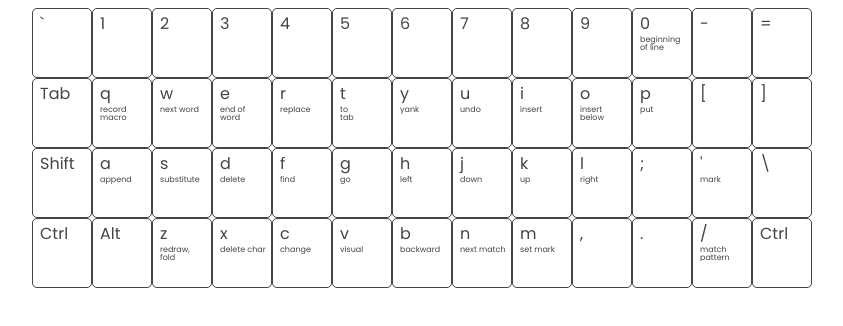
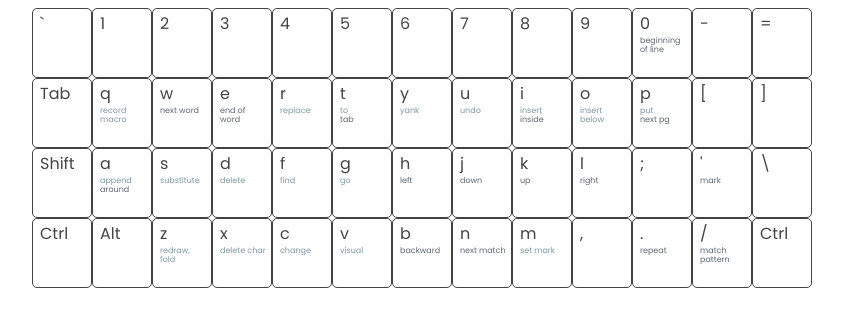
Before and after one commit to weezwo/visual-vim, a plain HTML site: page index.html in a window 1280 px wide. Shown: the whole page, without its empty margins (218-1061 px from the left). Drawn offline with Linux system fonts and the light colour scheme.

Commit message:
add commands, tweak command display

```diff
--- a/script/index.js
+++ b/script/index.js
@@ -53,10 +53,14 @@ const keyMotions = {
   '0':'beginning of line',
   '(':'prev sentence',
   ')':'next sentence',
-  '{':'prev paragraph',
+  '{':'prev pg',
+  '}':'next pg',
   'w':'next word',
   'e':'end of word',
   't':'tab',
+  'i':'inside',
+  'p':'next pg',
+  'a':'around',
   'h':'left',
   'j':'down',
   'k':'up',
@@ -65,10 +69,16 @@ const keyMotions = {
   'b':'backward',
   'n':'next match',
   '/':'match pattern',
-  'W':'WORD',
+  'W':'next WORD',
   'E':'end prev word',
   'T':'prev tab',
-  'G':'end of file'
+  'P':'prev pg',
+  'G':'end of file',
+  'V':'visual by line',
+  'B':'prev WORD',
+  'N':'prev match',
+  '.':'repeat',
+  '?':'match prev'
 }
 
 let domRows = [];
--- a/styles/styles.css
+++ b/styles/styles.css
@@ -46,6 +46,14 @@
   font-size: 50%;
   max-width: 90%;
   overflow: hidden;
-  line-height: 95%;
+  line-height: 115%;
   position: relative;
 }
+
+.op-caption {
+  color: #7D98A1;
+}
+
+.mo-caption {
+  color: #5E6572;
+}
```
